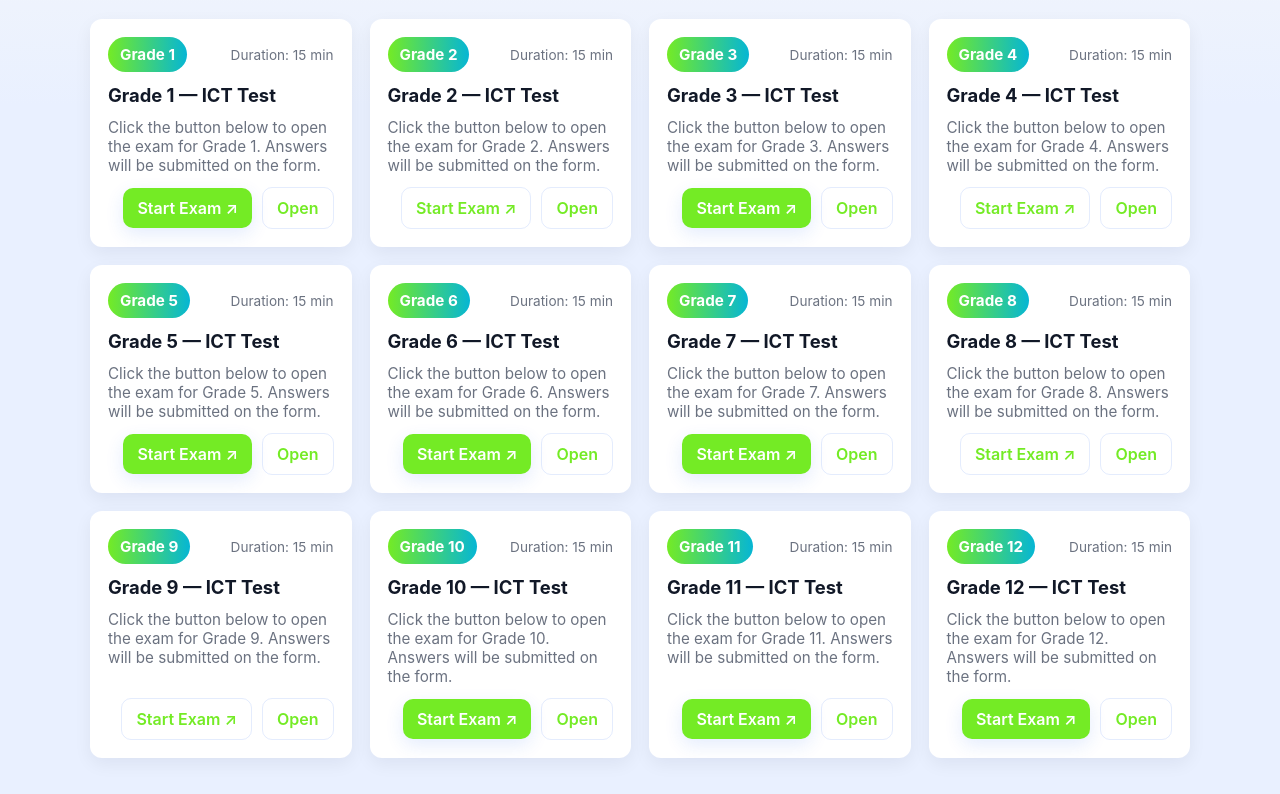
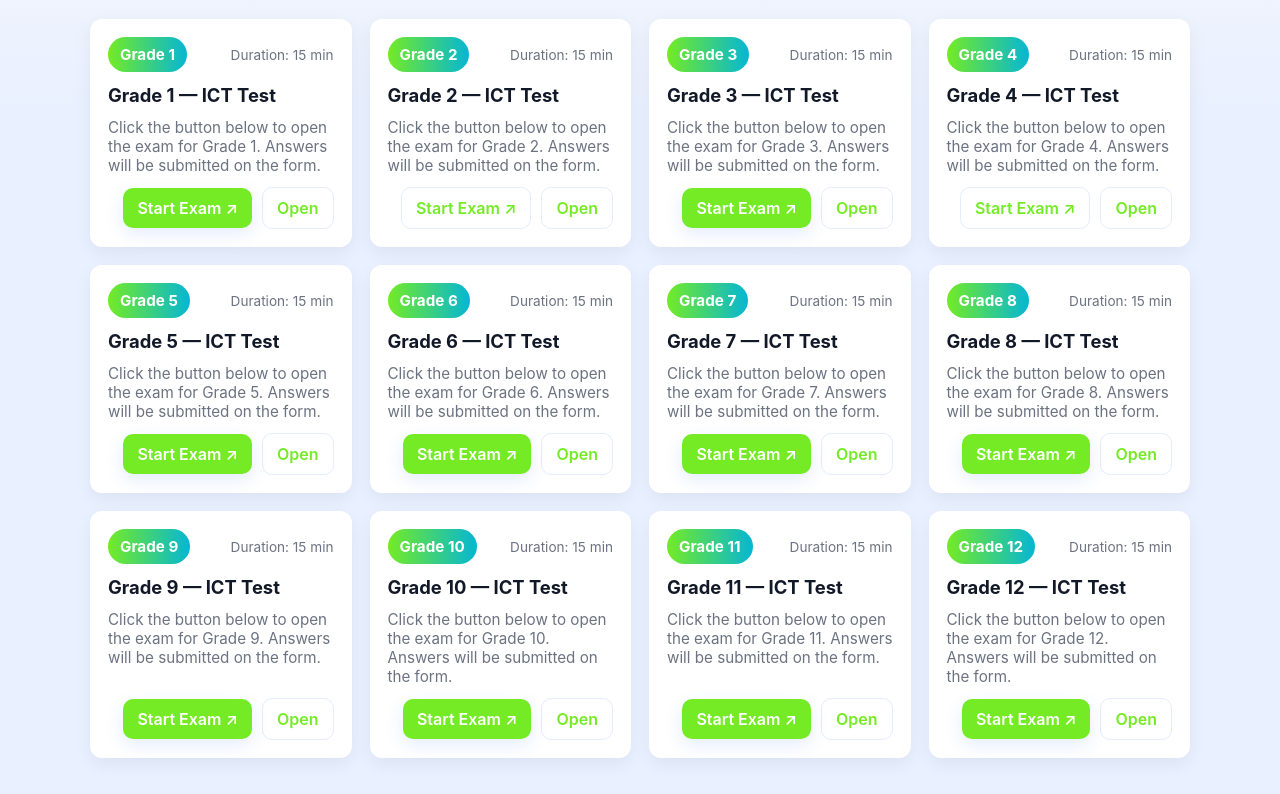
Before and after one commit to kadrawi-kalil/sept-test-2026, a plain HTML site: page index.html in a window 1280 px wide. Shown: the part 94-888 px from the top of the page. Drawn offline with Linux system fonts and the light colour scheme.

Commit message:
Add URLs for grades 8 and 9 in index.html

```diff
--- a/index.html
+++ b/index.html
@@ -223,11 +223,11 @@
         { grade: 7, url: "https://forms.gle/tFyNWoTsQQ5yZoGV6" },
         {
           grade: 8,
-          url: "",
+          url: "https://forms.gle/WkRkRMDJAjpwoBUJ7",
         },
         {
           grade: 9,
-          url: "",
+          url: "https://forms.gle/wRKLykSy3jAHnpJ28",
         },
         {
           grade: 10,
```
